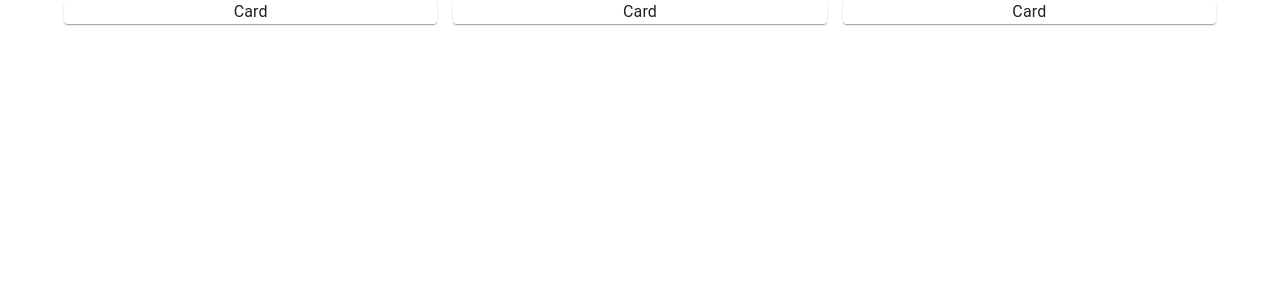
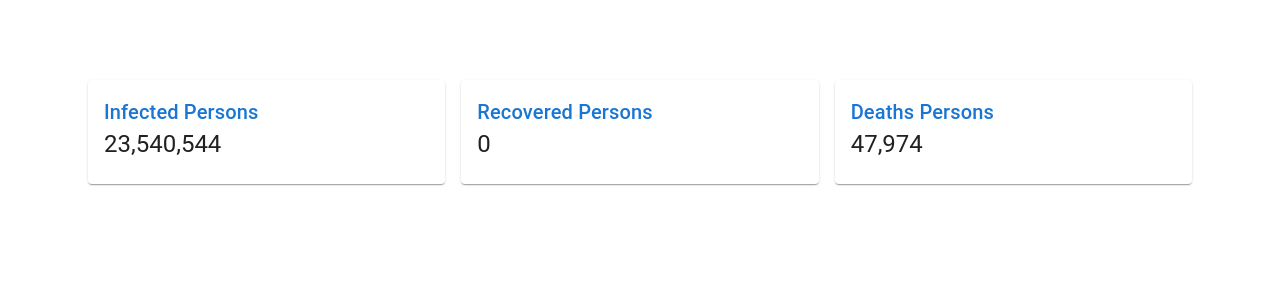
Before and after one commit to s-yoshiii/dashboard-api-practice, a React (Create React App) app: page / in a window 1280 px wide. Shown: the top 300 px of the page. Built offline with nearby package versions, Linux system fonts and the light colour scheme.

Commit message:
Cardコンポーネント

```diff
--- a/src/App.tsx
+++ b/src/App.tsx
@@ -1,12 +1,12 @@
 import React from "react";
-import "./App.css";
+import { Container } from "@mui/system";
 import Cards from "./features/graph/Cards/Cards";
 
 function App() {
   return (
-    <div className="App">
+    <Container maxWidth="lg">
       <Cards />
-    </div>
+    </Container>
   );
 }
 
--- a/src/features/graph/Cards/Cards.tsx
+++ b/src/features/graph/Cards/Cards.tsx
@@ -1,20 +1,62 @@
-import { Card, Grid } from "@mui/material";
+import { Card, CardContent, Grid, Typography } from "@mui/material";
 import React, { FC } from "react";
-import CountUp from "react-countup/build/CountUp";
+import CountUp from "react-countup";
 import { useSelector } from "react-redux";
 import { selectDaily } from "../graphSlice";
 const Cards: FC = () => {
   const daily = useSelector(selectDaily);
   return (
-    <Grid container spacing={2}>
+    <Grid container spacing={2} marginY={8}>
       <Grid item xs={12} md={4}>
-        <Card>Card</Card>
+        <Card>
+          <CardContent>
+            <Typography variant="h6" color="primary">
+              Infected Persons
+            </Typography>
+            <Typography variant="h5">
+              <CountUp
+                start={0}
+                end={daily[daily.length - 1].Confirmed}
+                duration={1.5}
+                separator=","
+              />
+            </Typography>
+          </CardContent>
+        </Card>
       </Grid>
       <Grid item xs={12} md={4}>
-        <Card>Card</Card>
+        <Card>
+          <CardContent>
+            <Typography variant="h6" color="primary">
+              Recovered Persons
+            </Typography>
+            <Typography variant="h5">
+              <CountUp
+                start={0}
+                end={daily[daily.length - 1].Recovered}
+                duration={1.5}
+                separator=","
+              />
+            </Typography>
+          </CardContent>
+        </Card>
       </Grid>
       <Grid item xs={12} md={4}>
-        <Card>Card</Card>
+        <Card>
+          <CardContent>
+            <Typography variant="h6" color="primary">
+              Deaths Persons
+            </Typography>
+            <Typography variant="h5">
+              <CountUp
+                start={0}
+                end={daily[daily.length - 1].Deaths}
+                duration={1.5}
+                separator=","
+              />
+            </Typography>
+          </CardContent>
+        </Card>
       </Grid>
     </Grid>
   );
```
